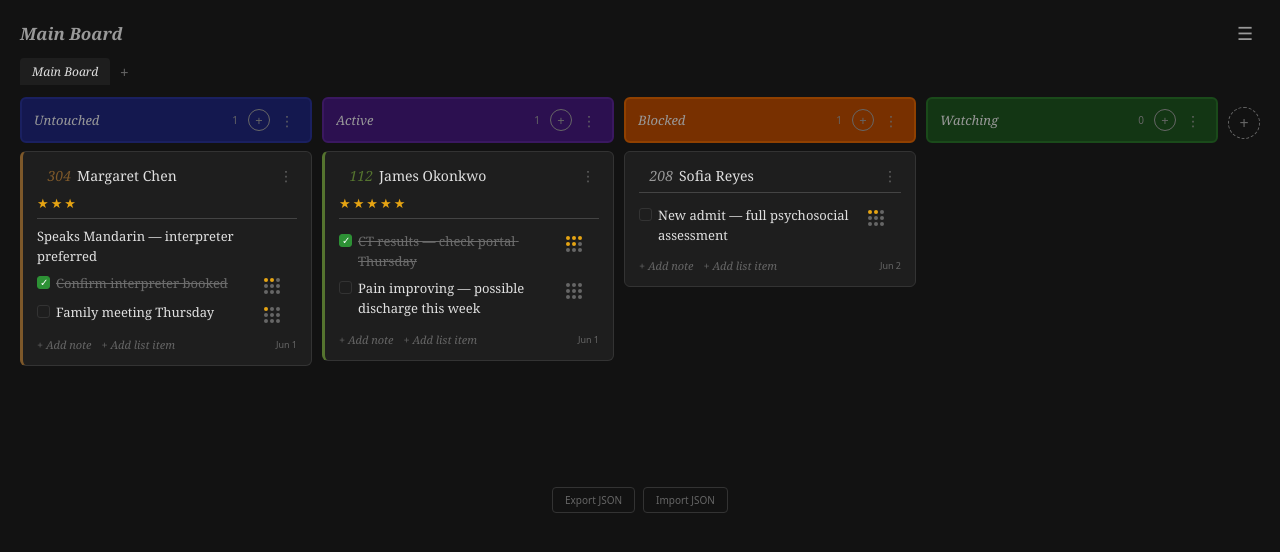
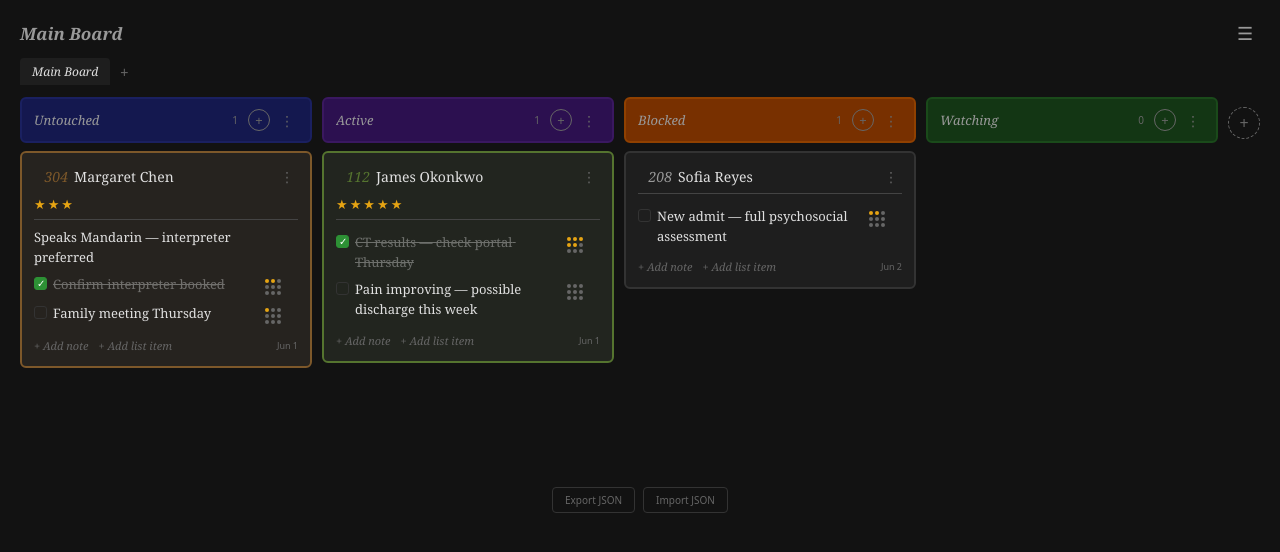
Before and after one commit to adcviha/kanban, a plain HTML site: page index.html in a window 1280 px wide. Drawn offline with Linux system fonts and the light colour scheme.

Commit message:
card accent as full border + bg tint, align menus, block drag on slider (v1.1.1)
Co-Authored-By: Claude Opus 4.7 <noreply@anthropic.com>

```diff
--- a/index.html
+++ b/index.html
@@ -170,17 +170,16 @@ body {
 
 /* —— Cards —— */
 .card {
-    background: var(--card-bg); border: 1px solid var(--border);
-    border-radius: var(--radius); padding: 12px 14px 10px;
+    background: var(--card-bg); border: 2px solid var(--border);
+    border-radius: var(--radius); padding: 12px 12px 10px;
     position: relative; margin-bottom: 8px;
-    transition: border-color 180ms, box-shadow 180ms, opacity 180ms;
+    transition: border-color 180ms, background 180ms, box-shadow 180ms, opacity 180ms;
     cursor: grab; user-select: none;
 }
 .card:active { cursor: grabbing; }
 .card.dragging { box-shadow: 0 4px 16px rgba(0,0,0,0.4); z-index: 5; }
 .drag-placeholder { height: 4px; background: var(--text-dim); border-radius: 2px; margin: 2px 0; opacity: 0.5; transition: none; pointer-events: none; }
-.card.has-accent { border-left-width: 3px; border-left-style: solid; }
-/* border-left-color set via JS for gradient interpolation */
+/* card border + bg tint set via JS for accent gradient */
 
 .card-top-row {
     display: flex; align-items: baseline; gap: 6px; margin-bottom: 6px;
@@ -1104,7 +1103,7 @@ function renderBoard() {
 
 function renderCard(card) {
     const el = document.createElement('div');
-    el.className = 'card' + ((card.accentValue || 0) > 0 ? ' has-accent' : '');
+    el.className = 'card';
     el.dataset.cardId = card.id; el.draggable = true;
 
     el.innerHTML = `
@@ -1144,21 +1143,21 @@ function renderCard(card) {
     const burgerBtn = el.querySelector('.card-burger'), menu = el.querySelector('.burger-menu');
     burgerBtn.addEventListener('click', e => { e.stopPropagation(); closeAllMenus(); menu.classList.toggle('open'); });
 
-    // Apply accent color to card
+    // Apply accent color to card (border + subtle bg tint + room number)
     function applyAccent(card, cardEl) {
         const val = card.accentValue || 0;
         if (val > 0) {
-            cardEl.classList.add('has-accent');
             const style = getComputedStyle(document.documentElement);
             const calm = style.getPropertyValue('--accent-calm').trim();
             const alert = style.getPropertyValue('--accent-alert').trim();
             const color = interpolateColor(calm, alert, val / 100);
-            cardEl.style.borderLeftColor = color;
+            cardEl.style.borderColor = color;
+            cardEl.style.background = `color-mix(in srgb, ${color} 8%, var(--card-bg) 92%)`;
             const roomInp = cardEl.querySelector('.card-room');
             if (roomInp) roomInp.style.color = color;
         } else {
-            cardEl.classList.remove('has-accent');
-            cardEl.style.borderLeftColor = '';
+            cardEl.style.borderColor = '';
+            cardEl.style.background = '';
             const roomInp = cardEl.querySelector('.card-room');
             if (roomInp) roomInp.style.color = '';
         }
@@ -1185,8 +1184,11 @@ function renderCard(card) {
         el.style.transition='opacity 180ms,transform 180ms'; el.style.opacity='0'; el.style.transform='scale(0.95)';
         setTimeout(() => { el.remove(); const bd=activeBoard(); bd.columns.forEach(c=>{c.cardIds=c.cardIds.filter(id=>id!==card.id)}); delete bd.cards[card.id]; updateColCounts(); renderSidebar(); autoSave(); }, 180); });
 
-    // Drag
-    el.addEventListener('dragstart', e => { el.classList.add('dragging'); e.dataTransfer.effectAllowed = 'move'; });
+    // Drag — blocked when menu is open
+    el.addEventListener('dragstart', e => {
+        if (el.querySelector('.burger-menu.open')) { e.preventDefault(); return; }
+        el.classList.add('dragging'); e.dataTransfer.effectAllowed = 'move';
+    });
     el.addEventListener('dragend', () => { el.classList.remove('dragging'); clearPlaceholder(); });
 
     renderCardStars(card, el); renderCardNotes(card, el); renderCardListItems(card, el);
```
